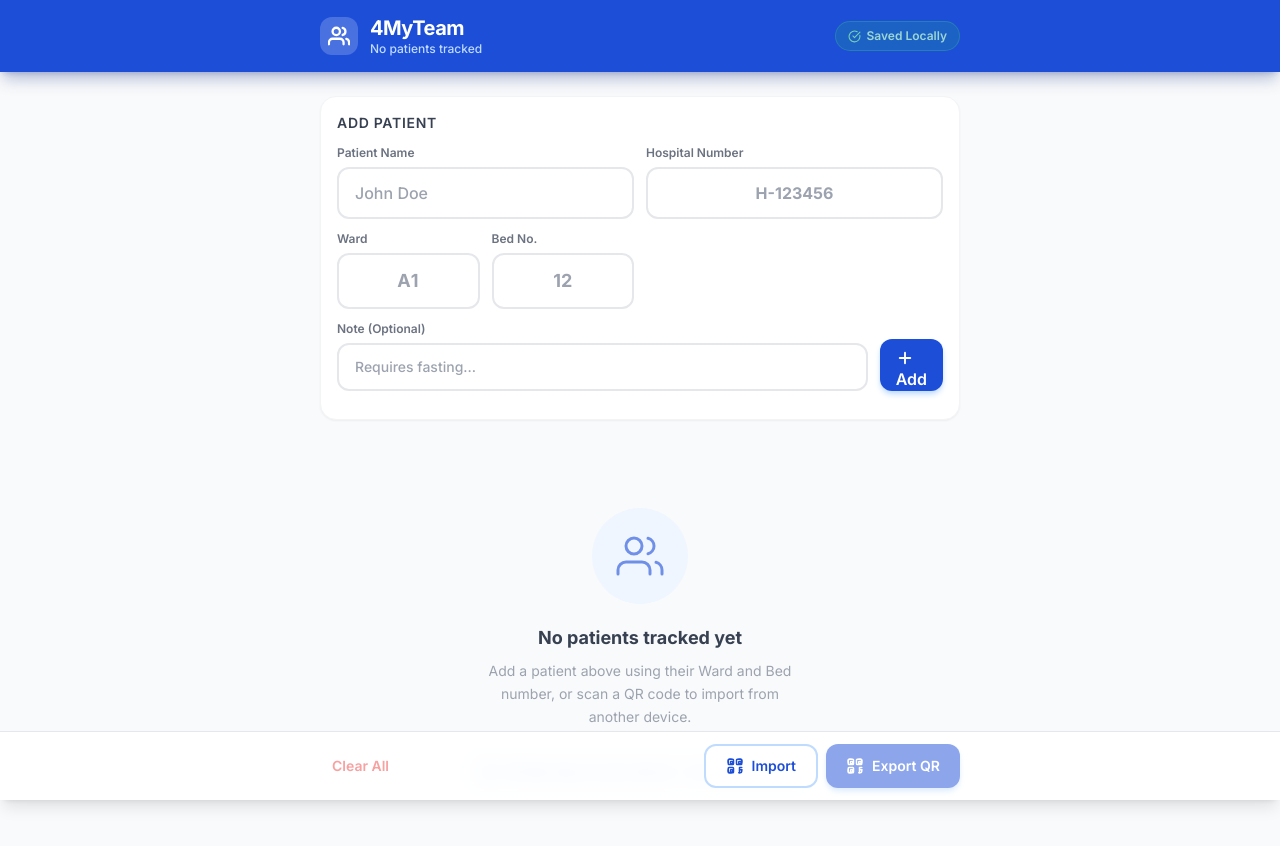
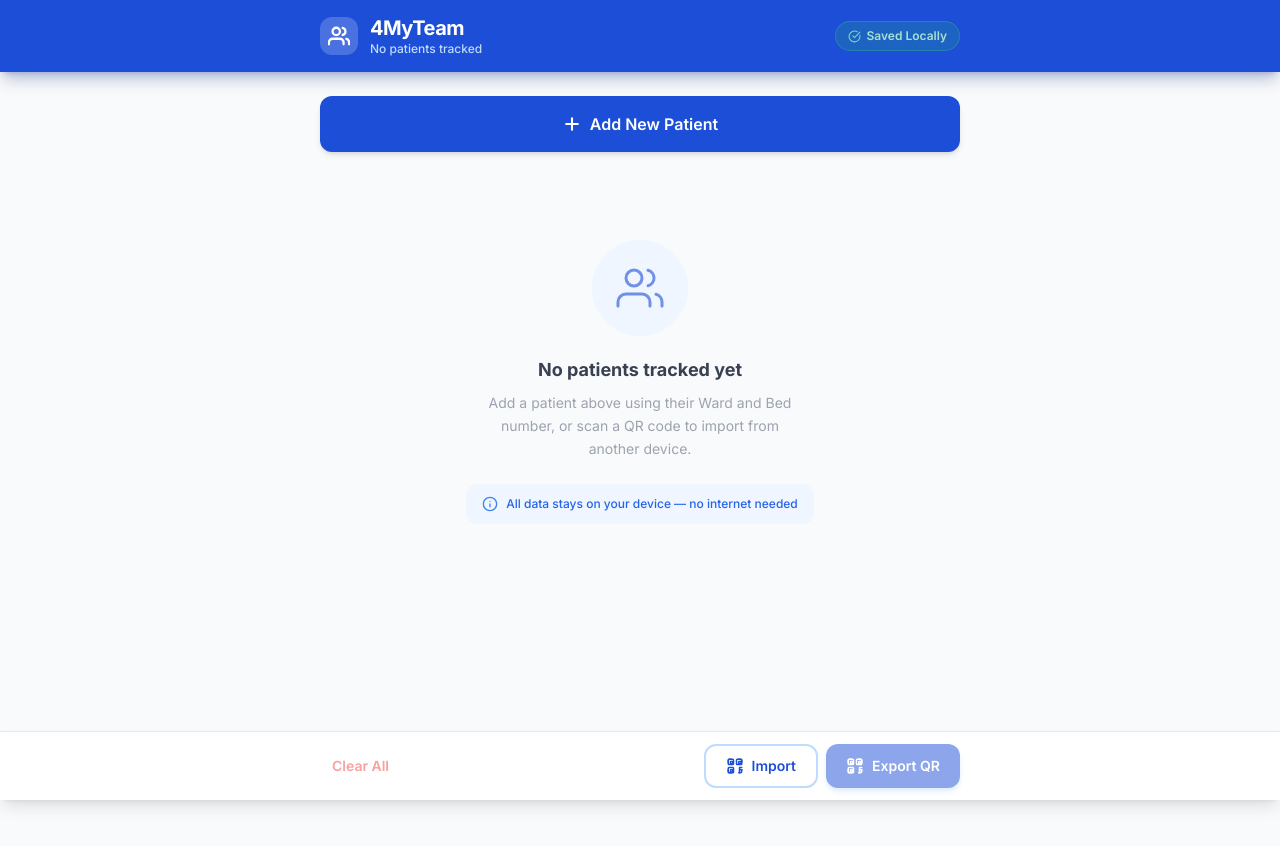
Before and after one commit to mycontribusion/4MyTeam, a React (Vite) app: page / in a window 1280 px wide. Shown: the top 846 px of the page. After the commit the page ends 800 px from the top, so only its background shows below. Built offline with nearby package versions, Linux system fonts and the light colour scheme.

Commit message:
add hidden

```diff
--- a/src/App.jsx
+++ b/src/App.jsx
@@ -25,6 +25,7 @@ export default function App() {
     const [showExport, setShowExport] = useState(false)
     const [showScanner, setShowScanner] = useState(false)
     const [showConfirmClear, setShowConfirmClear] = useState(false)
+    const [showAddForm, setShowAddForm] = useState(false)
     const [saveFlash, setSaveFlash] = useState(false)
 
     // Persist to localStorage on every change
@@ -61,6 +62,7 @@ export default function App() {
             ...prev,
             { id: generateId(), name: n, hospitalNumber: h, ward: w, bed: b, note: t },
         ])
+        setShowAddForm(false) // Hide form on successful add
         return true
     }, [patients])
 
@@ -107,10 +109,23 @@ export default function App() {
             <Header saveFlash={saveFlash} patientCount={patients.length} />
 
             <main className="flex-1 w-full max-w-2xl mx-auto px-4 pt-6 pb-28">
-                <AddPatientForm onAdd={addPatient} />
+                {!showAddForm ? (
+                    <button
+                        className="btn-primary w-full shadow-md mb-6 py-4 text-base"
+                        onClick={() => setShowAddForm(true)}
+                    >
+                        <svg xmlns="http://www.w3.org/2000/svg" width="20" height="20" viewBox="0 0 24 24" fill="none" stroke="currentColor" strokeWidth="2.5" strokeLinecap="round" strokeLinejoin="round"><path d="M5 12h14" /><path d="M12 5v14" /></svg>
+                        Add New Patient
+                    </button>
+                ) : (
+                    <AddPatientForm
+                        onAdd={addPatient}
+                        onCancel={() => setShowAddForm(false)}
+                    />
+                )}
 
                 {patients.length === 0 ? (
-                    <EmptyState />
+                    <EmptyState onAddClick={() => setShowAddForm(true)} />
                 ) : (
                     <PatientList
                         patients={patients}
--- a/src/components/AddPatientForm.jsx
+++ b/src/components/AddPatientForm.jsx
@@ -1,7 +1,7 @@
 import { useState, useRef } from 'react'
 import { Plus } from 'lucide-react'
 
-export default function AddPatientForm({ onAdd }) {
+export default function AddPatientForm({ onAdd, onCancel }) {
     const [name, setName] = useState('')
     const [hospitalNumber, setHospitalNumber] = useState('')
     const [ward, setWard] = useState('')
@@ -144,7 +144,16 @@ export default function AddPatientForm({ onAdd }) {
                             />
                         </div>
 
-                        <div className="flex items-end">
+                        <div className="flex items-end gap-2">
+                            <button
+                                type="button"
+                                className="btn-secondary px-4 pb-0 text-gray-600 border-gray-200 hover:bg-gray-50 hover:border-gray-300"
+                                onClick={onCancel}
+                                aria-label="Cancel adding patient"
+                                style={{ minHeight: '48px' }}
+                            >
+                                Cancel
+                            </button>
                             <button
                                 id="btn-add-patient"
                                 type="submit"
--- a/src/main.jsx
+++ b/src/main.jsx
@@ -1,10 +1,14 @@
 import React from 'react'
 import ReactDOM from 'react-dom/client'
+import { Analytics } from '@vercel/analytics/react'
+import { SpeedInsights } from '@vercel/speed-insights/react'
 import App from './App.jsx'
 import './index.css'
 
 ReactDOM.createRoot(document.getElementById('root')).render(
     <React.StrictMode>
         <App />
+        <Analytics />
+        <SpeedInsights />
     </React.StrictMode>,
 )
```
Also changed, not shown: package.json (+5 -3 lines), 1 other file (tests, documents, lock files or other folders).
